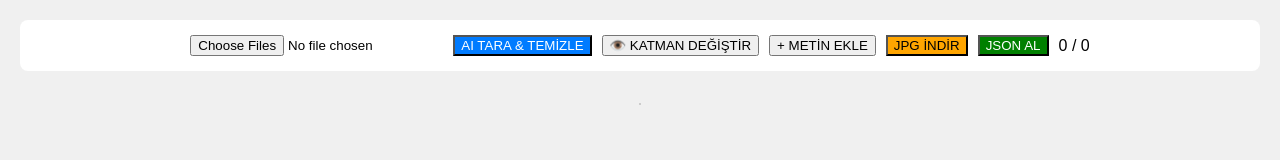
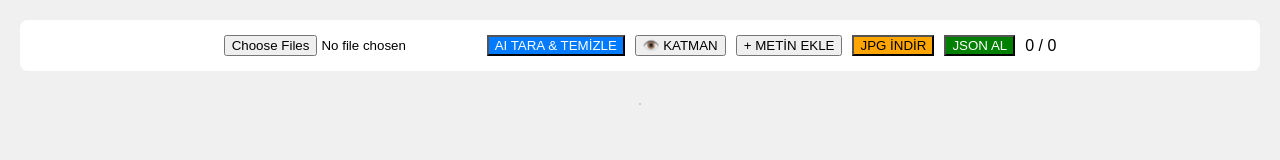
Before and after one commit to odinhanedan/manga-editor, a plain HTML site: page index.html in a window 1280 px wide. Drawn offline with Linux system fonts and the light colour scheme.

Commit message:
index.html

```diff
--- a/index.html
+++ b/index.html
@@ -15,7 +15,7 @@
         AI TARA & TEMİZLE
     </button>
 
-    <button onclick="toggleCleanView()">👁️ KATMAN DEĞİŞTİR</button>
+    <button onclick="toggleCleanView()">👁️ KATMAN</button>
 
     <button onclick="addText()">+ METİN EKLE</button>
 
@@ -35,8 +35,6 @@
     <img id="cleanPage" style="display:none;">
 </div>
 
-<script src="script.js"></script>
 <script src="script.js" defer></script>
-
 </body>
 </html>
```
